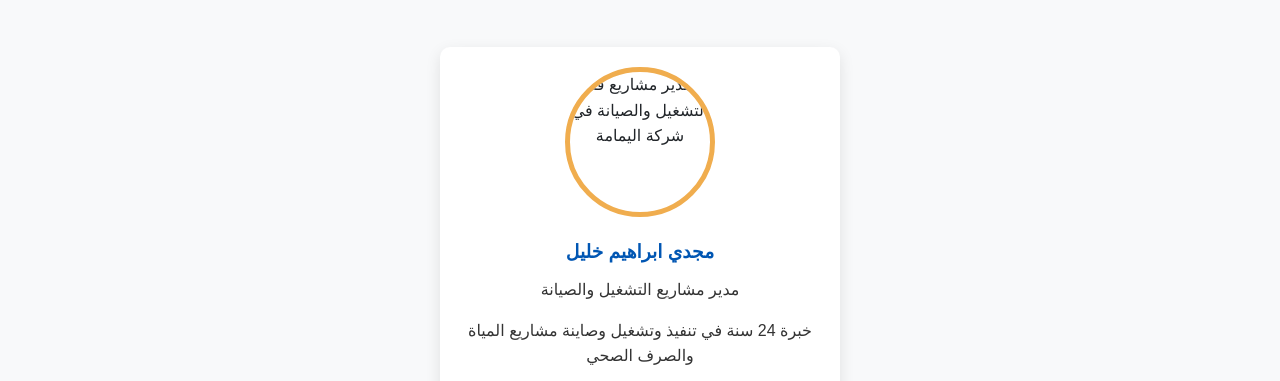
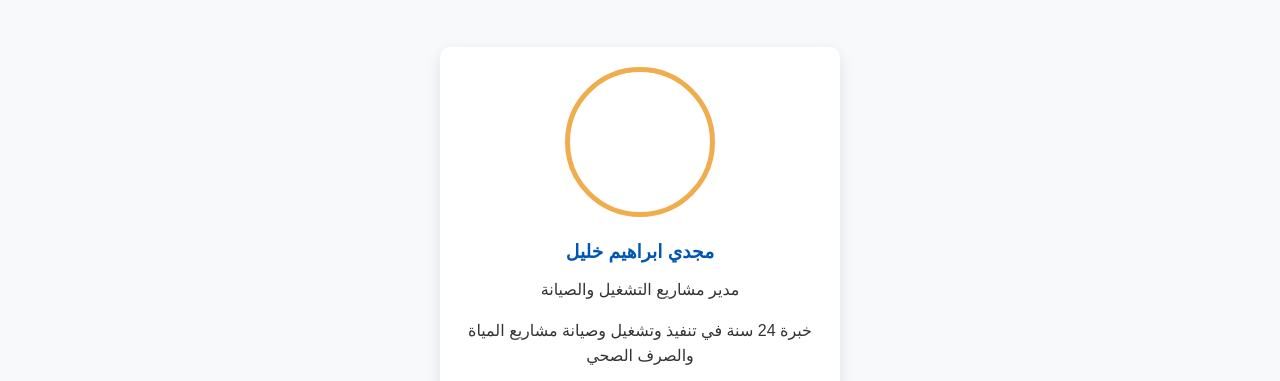
Before and after one commit to mkam339/yamama-company, a plain HTML site: page index.html in a window 1280 px wide. Shown: the part 4159-4540 px from the top of the page. Drawn offline with Linux system fonts and the light colour scheme.

Commit message:
Update index.html

```diff
--- a/index.html
+++ b/index.html
@@ -761,12 +761,12 @@
         <div class="team-container">
             <div class="team-member" style="order: -1; flex: 0 0 100%; max-width: 400px;">
                 <div class="member-img">
-                    <img src="" alt="مدير مشاريع قسم التشغيل والصيانة في شركة اليمامة">
+
                 </div>
                 <div class="member-info">
                     <h3>مجدي ابراهيم خليل</h3>
                     <p>مدير مشاريع التشغيل والصيانة</p>
-                    <p> خبرة 24 سنة في  تنفيذ وتشغيل وصاينة مشاريع المياة والصرف الصحي   </p>
+                    <p> خبرة 24 سنة في  تنفيذ وتشغيل وصيانة مشاريع المياة والصرف الصحي   </p>
                     <div class="social-links">
                         <a href="#"><i class="fab fa-linkedin"></i></a>
                         <a href="#"><i class="fab fa-twitter"></i></a>
```
